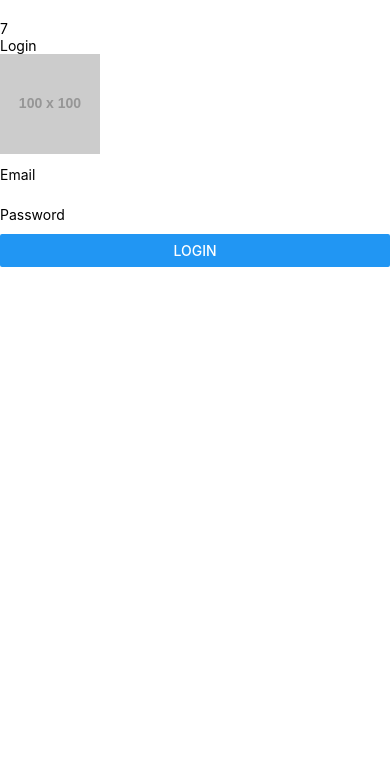
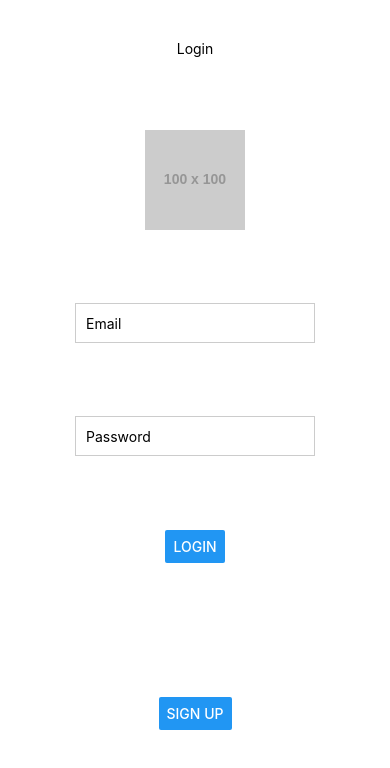
Before and after one commit to sagark1510/RNHandsOn, a React Native app: screen / in a window 390 px wide. Shown: the top 768 px of the page. Built offline with nearby package versions, Linux system fonts and the light colour scheme.

Commit message:
Styling component

```diff
--- a/src/App.js
+++ b/src/App.js
@@ -1,5 +1,5 @@
 import React, { Component } from 'react';
-import { View, Text, Image, TextInput, Button } from 'react-native';
+import { View, Text, Image, TextInput, Button, StyleSheet } from 'react-native';
 
 // ES6 Class feature
 class App extends Component {
@@ -28,8 +28,8 @@ class App extends Component {
   // Only Required LifeCycle method by component
   render() {
     return (
-      <View style={{ marginTop: 20 }}>
-        <Text>{this.state.counter}</Text>
+      <View style={styles.container}>
+        <View style={styles.loginBox}>
           <Text>Login</Text>
           <Image
             source={{ uri: 'https://placehold.it/100x100' }}
@@ -38,19 +38,51 @@ class App extends Component {
           <TextInput
             placeholder="Email"
             keyboardType="email-address"
-          style={{ height: 40 }}
+            style={styles.inputText}
           />
           <TextInput
             placeholder="Password"
             secureTextEntry
-          style={{ height: 40 }}
+            style={styles.inputText}
           />
           <Button
             title="Login"
+            onPress={() => {}}
           />
+        </View>
+        <View style={styles.signupBox}>
+          <Button
+            title="Sign up"
+            onPress={() => {}}
+          />
+        </View>
       </View>
     );
   }
 }
 
+const styles = StyleSheet.create({
+  inputText: {
+    height: 40,
+    borderWidth: 1,
+    borderColor: '#ccc',
+    paddingHorizontal: 10
+  },
+  loginBox: {
+    flex: 2,
+    justifyContent: 'space-between',
+    alignItems: 'center',
+    padding: 20
+  },
+  signupBox: {
+    flex: 1,
+    justifyContent: 'center',
+    alignItems: 'center'
+  },
+  container: {
+    marginTop: 20,
+    flex: 1
+  }
+})
+
 export default App;
```
Lines whose indentation alone changed are shown as unchanged.
